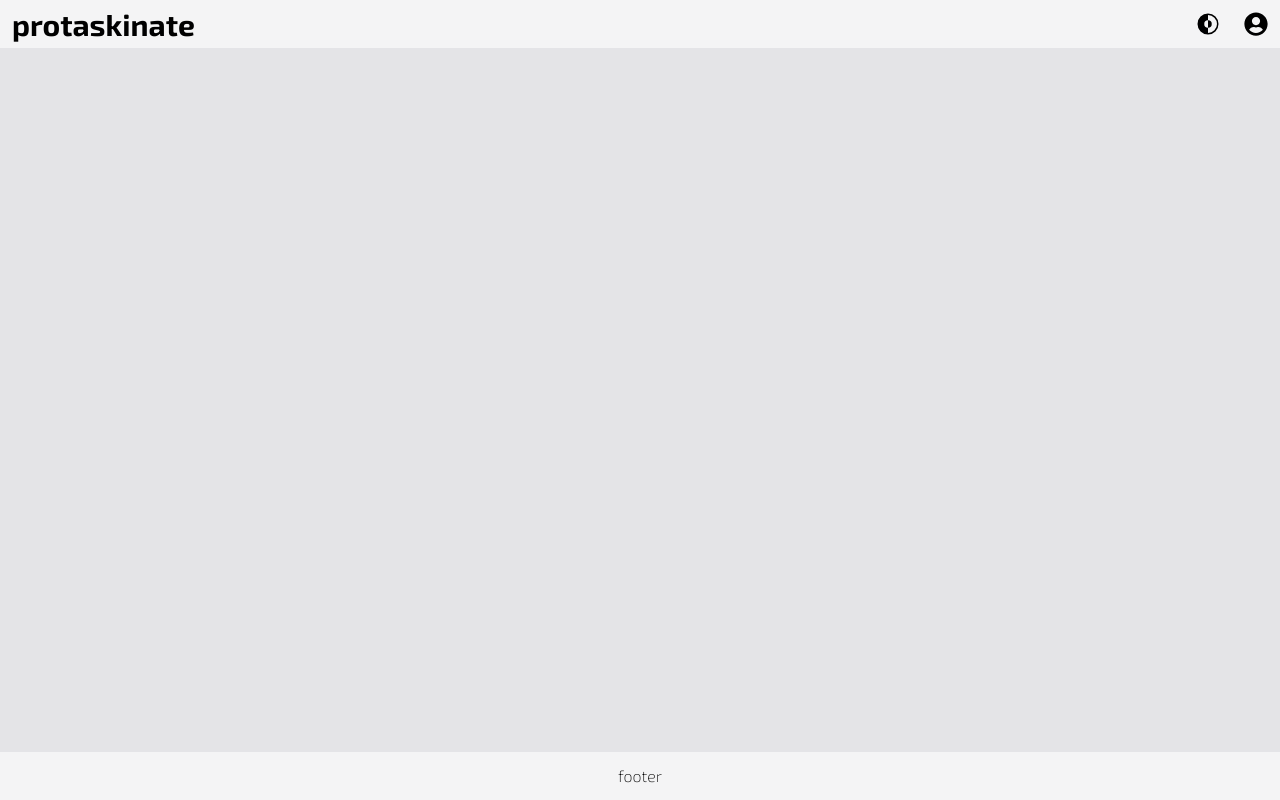
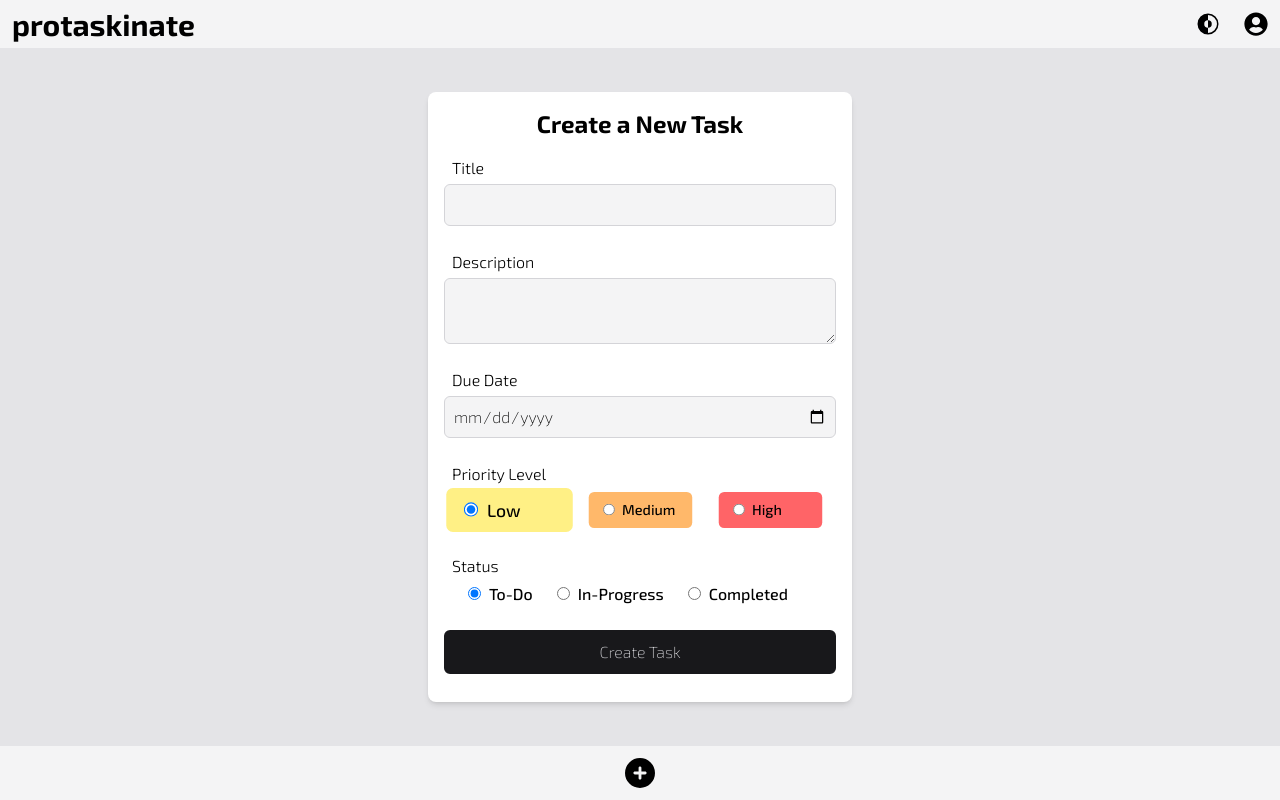
Before and after one commit to cassianebel/protaskinate, a React (Vite) app: page /create in a window 1280 px wide. Built offline with nearby package versions, Linux system fonts and the light colour scheme; no server answers.

Commit message:
create and read tasks

```diff
--- a/src/App.jsx
+++ b/src/App.jsx
@@ -9,6 +9,8 @@ import Home from "./Components/Home";
 import Profile from "./Components/Profile";
 import { IoInvertMode } from "react-icons/io5";
 import { FaUserCircle } from "react-icons/fa";
+import { FaCirclePlus } from "react-icons/fa6";
+import CreateTaskForm from "./Components/CreateTaskForm";
 
 function App() {
   const [theme, setTheme] = useState("light");
@@ -40,11 +42,6 @@ function App() {
               to="/"
               className="text-xl md:text-2xl lg:text-3xl font-bold"
             >
-              {/* pr<span className="hidden md:inline">o</span>t
-              <span className="hidden md:inline">a</span>sk
-              <span className="hidden md:inline">i</span>n
-              <span className="hidden md:inline">a</span>t
-              <span className="hidden md:inline">e</span> */}
               protaskinate
             </NavLink>
           </h1>
@@ -65,9 +62,12 @@ function App() {
           <Route path="/signup" element={<SignUp />} />
           <Route path="/signout" element={<SignOut />} />
           <Route path="/profile" element={<Profile user={user} />} />
+          <Route path="/create" element={<CreateTaskForm user={user} />} />
         </Routes>
-        <footer className="sticky bottom-0 w-full bg-zinc-100 dark:bg-zinc-900 p-3 text-center">
-          <p>footer</p>
+        <footer className="sticky bottom-0 w-full bg-zinc-100 dark:bg-zinc-900 p-3 flex items-center justify-center text-3xl">
+          <NavLink to="/create">
+            <FaCirclePlus />
+          </NavLink>
         </footer>
       </div>
     </div>
--- /dev/null
+++ b/src/Components/CreateTaskForm.jsx
@@ -0,0 +1,194 @@
+import { useState } from "react";
+import { useNavigate } from "react-router-dom";
+import Input from "./Input";
+import Button from "./Button";
+import { createTask } from "../firestore";
+
+const CreateTaskForm = ({ user }) => {
+  const [taskTitle, setTaskTitle] = useState("");
+  const [taskDescription, setTaskDescription] = useState("");
+  const [taskDueDate, setTaskDueDate] = useState("");
+  const [taskPriority, setTaskPriority] = useState("low");
+  const [taskStatus, setTaskStatus] = useState("to-do");
+  const navigate = useNavigate();
+
+  const handleSubmit = (e) => {
+    e.preventDefault();
+
+    const newTask = {
+      title: taskTitle,
+      description: taskDescription,
+      dueDate: taskDueDate ? taskDueDate : null,
+      priority: taskPriority,
+      status: taskStatus,
+      userId: user.uid,
+      createdTimestamp: new Date(),
+      lastModifiedTimestamp: new Date(),
+    };
+
+    createTask(newTask)
+      .then((docId) => {
+        if (docId) {
+          // Reset form fields
+          setTaskTitle("");
+          setTaskDescription("");
+          setTaskDueDate("");
+          setTaskPriority("low");
+          setTaskStatus("to-do");
+          //redirect to home page
+          navigate(`/`);
+        } else {
+          console.error("Failed to add task.");
+        }
+      })
+      .catch((error) => {
+        console.error("An error occurred:", error);
+      });
+  };
+
+  return (
+    <div className="w-full max-w-md mx-auto">
+      <form
+        onSubmit={handleSubmit}
+        className="p-4 mx-3 bg-white dark:bg-zinc-900 rounded-lg shadow-md"
+      >
+        <h2 className="text-2xl font-bold mb-4 text-center">
+          Create a New Task
+        </h2>
+        <Input
+          type="text"
+          label="Title"
+          name="title"
+          value={taskTitle}
+          changeHandler={(e) => setTaskTitle(e.target.value)}
+          required={true}
+        />
+        <label htmlFor="description" className="block mx-2 mb-1 font-light">
+          Description
+        </label>
+        <textarea
+          className="block w-full p-2 mb-6 border border-zinc-300 bg-zinc-100 rounded-md dark:border-zinc-700 dark:bg-zinc-800"
+          type="text"
+          id="description"
+          label="Description"
+          name="description"
+          value={taskDescription}
+          onChange={(e) => setTaskDescription(e.target.value)}
+        />
+        <Input
+          type="date"
+          label="Due Date"
+          name="dueDate"
+          value={taskDueDate}
+          changeHandler={(e) => setTaskDueDate(e.target.value)}
+        />
+        <fieldset className="mb-6">
+          <legend className="block mx-2 mb-1 font-light">Priority Level</legend>
+          <div className="grid grid-cols-3 ">
+            <div>
+              <label
+                className="bg-yellow-200 dark:bg-yellow-500 dark:text-zinc-950 block p-2 mx-2 scale-90 has-[:checked]:scale-110 transition-all duration-300 ease-in-out font-medium rounded-md"
+                htmlFor="low"
+              >
+                <input
+                  type="radio"
+                  id="low"
+                  name="low"
+                  value="low"
+                  className="mx-2"
+                  checked={taskPriority === "low"}
+                  onChange={(e) => setTaskPriority(e.target.value)}
+                />
+                Low
+              </label>
+            </div>
+            <div>
+              <label
+                className="bg-orange-300 dark:bg-orange-700 dark:text-white  block p-2 mx-2 scale-90 has-[:checked]:scale-110 transition-all duration-300 ease-in-out font-medium rounded-md"
+                htmlFor="medium"
+              >
+                <input
+                  type="radio"
+                  id="medium"
+                  name="medium"
+                  value="medium"
+                  className="mx-2"
+                  checked={taskPriority === "medium"}
+                  onChange={(e) => setTaskPriority(e.target.value)}
+                />
+                Medium
+              </label>
+            </div>
+            <div>
+              <label
+                className="bg-red-400 dark:bg-red-700 dark:text-zinc-50  block p-2 mx-2 scale-90 has-[:checked]:scale-110 transition-all duration-300 ease-in-out font-medium rounded-md"
+                htmlFor="high"
+              >
+                <input
+                  type="radio"
+                  id="high"
+                  name="high"
+                  value="high"
+                  className="mx-2"
+                  checked={taskPriority === "high"}
+                  onChange={(e) => setTaskPriority(e.target.value)}
+                />
+                High
+              </label>
+            </div>
+          </div>
+        </fieldset>
+        <fieldset className="mb-6">
+          <legend className="block mx-2 mb-1 font-light">Status</legend>
+          <div className="flex gap-4 ms-4">
+            <div>
+              <label className="font-medium" htmlFor="to-do">
+                <input
+                  type="radio"
+                  id="to-do"
+                  name="to-do"
+                  value="to-do"
+                  className="mx-2"
+                  checked={taskStatus === "to-do"}
+                  onChange={(e) => setTaskStatus(e.target.value)}
+                />
+                To-Do
+              </label>
+            </div>
+            <div>
+              <label className="font-medium" htmlFor="in-progress">
+                <input
+                  type="radio"
+                  id="in-progress"
+                  name="in-progress"
+                  value="in-progress"
+                  className="mx-2"
+                  checked={taskStatus === "in-progress"}
+                  onChange={(e) => setTaskStatus(e.target.value)}
+                />
+                In-Progress
+              </label>
+            </div>
+            <div>
+              <label className="font-medium" htmlFor="completed">
+                <input
+                  type="radio"
+                  id="completed"
+                  name="completed"
+                  value="completed"
+                  className="mx-2"
+                  checked={taskStatus === "completed"}
+                  onChange={(e) => setTaskStatus(e.target.value)}
+                />
+                Completed
+              </label>
+            </div>
+          </div>
+        </fieldset>
+        <Button type="submit" style="primary" text="Create Task" />
+      </form>
+    </div>
+  );
+};
+
+export default CreateTaskForm;
--- a/src/Components/Home.jsx
+++ b/src/Components/Home.jsx
@@ -1,7 +1,69 @@
+import { useState, useEffect } from "react";
 import Link from "./Link";
-import SignOut from "./SignOut";
+import { fetchUsersTasks } from "../firestore";
+import TaskCard from "./TaskCard";
 
 const Home = ({ user }) => {
+  const [loading, setLoading] = useState(true);
+  const [tasks, setTasks] = useState([]);
+  const [error, setError] = useState(null);
+  const [completedTasks, setCompletedTasks] = useState([]);
+  const [toDoTasks, setToDoTasks] = useState([]);
+  const [inProgressTasks, setInProgressTasks] = useState([]);
+
+  useEffect(() => {
+    const fetchTasks = async () => {
+      if (user) {
+        try {
+          const tasks = await fetchUsersTasks(user.uid);
+          setTasks(tasks);
+          setLoading(false);
+        } catch (error) {
+          setError(error.message);
+          setLoading(false);
+        }
+      } else {
+        setLoading(false);
+      }
+    };
+
+    fetchTasks();
+  }, [user]);
+
+  useEffect(() => {
+    if (tasks.length > 0) {
+      let completed = tasks.filter((task) => task.status === "completed");
+      let toDo = tasks.filter((task) => task.status === "to-do");
+      let inProgress = tasks.filter((task) => task.status === "in-progress");
+      // Sort tasks by priority
+      const priorityOrder = { high: 1, medium: 2, low: 3 };
+      toDo.sort((a, b) => {
+        // First, sort by priority
+        const priorityDiff =
+          priorityOrder[a.priority] - priorityOrder[b.priority];
+        if (priorityDiff !== 0) return priorityDiff;
+
+        // If priorities are the same, sort by dueDate (earliest first)
+        if (a.dueDate && b.dueDate) {
+          return new Date(a.dueDate) - new Date(b.dueDate);
+        }
+
+        // Tasks with a dueDate should come before those without
+        if (!a.dueDate) return 1;
+        if (!b.dueDate) return -1;
+
+        return 0;
+      });
+      inProgress = inProgress.sort(
+        (a, b) => priorityOrder[a.priority] - priorityOrder[b.priority]
+      );
+
+      setCompletedTasks(completed);
+      setToDoTasks(toDo);
+      setInProgressTasks(inProgress);
+    }
+  }, [tasks]);
+
   return (
     <div className="w-full">
       {!user ? (
@@ -17,105 +79,67 @@ const Home = ({ user }) => {
         <div className="w-full p-6 lg:grid lg:grid-cols-3 lg:gap-6">
           <div className="">
             <h2 className="text-2xl text-center m-4">Current Task</h2>
-            <div className="bg-yellow-300 dark:bg-yellow-500 ps-4 my-6 rounded-md shadow-md">
-              <div className="w-full bg-zinc-100 dark:bg-zinc-900 p-4 border-2 dark:border-1 border-yellow-300 dark:border-yellow-500 rounded-lg">
-                <h3 className="text-xl font-medium">
-                  Task with a medium length title
-                </h3>
-
-                <p className="my-2 text-zinc-600 dark:text-zinc-400">
-                  Task description with more details to help you accomplish the
-                  task.
-                </p>
-                <div className="flex justify-between items-center">
-                  <p className="font-light mt-2 shrink-0">Due: Feb 24</p>
-                  <ul className="mt-3 flex flex-wrap justify-end gap-3">
-                    <li className="inline-flex items-center bg-blue-200 dark:bg-blue-800 px-3 pb-1 rounded-full text-sm">
-                      work
-                    </li>
-                    <li className="inline-block bg-green-200 dark:bg-green-800 px-3 pb-1 rounded-full text-sm">
-                      tag two
-                    </li>
-                  </ul>
+            {loading ? (
+              <p className="text-center">Loading...</p>
+            ) : error ? (
+              <p className="text-center text-red-700 dark:text-red-400">
+                {error}
+              </p>
+            ) : inProgressTasks.length > 0 ? (
+              inProgressTasks.map((task) => (
+                <div
+                  key={task.id}
+                  className={`${task.priority} ps-4 my-6 rounded-md shadow-md`}
+                >
+                  <TaskCard task={task} />
                 </div>
-              </div>
-            </div>
+              ))
+            ) : (
+              <p className="text-center">Let's get to work on something!</p>
+            )}
           </div>
 
           <div className="lg:order-first">
             <h2 className="text-2xl text-center m-4">To-Dos</h2>
-
-            <div className="bg-orange-300 dark:bg-orange-500 ps-4 my-6 rounded-md shadow-md">
-              <div className="w-full bg-zinc-100 dark:bg-zinc-900 border-2 dark:border-1 border-orange-300 dark:border-orange-500 p-4 rounded-lg">
-                <h3 className="text-xl font-medium">Task Title</h3>
-                <p className="my-2 text-zinc-600 dark:text-zinc-400">
-                  Task with a short description
-                </p>
-                <ul className="mt-3 flex flex-wrap justify-end gap-3">
-                  <li className="inline-block bg-purple-200 dark:bg-purple-800 px-3 pb-1 rounded-full text-sm">
-                    tag three
-                  </li>
-                </ul>
-              </div>
-            </div>
-
-            <div className="bg-red-400 dark:bg-red-500 ps-4 my-6 rounded-md shadow-md">
-              <div className="w-full bg-zinc-100 dark:bg-zinc-900 border-2 dark:border-1 border-red-400 dark:border-red-500 p-4 rounded-lg">
-                <h3 className="text-xl font-medium">
-                  Task with a supercalifragilistic expialidoscious long title
-                </h3>
-                <ul className="mt-3 flex flex-wrap justify-end gap-3">
-                  <li className="inline-block bg-teal-200 dark:bg-teal-800 px-3 pb-1 rounded-full text-sm">
-                    tag four
-                  </li>
-                </ul>
-              </div>
-            </div>
+            {loading ? (
+              <p className="text-center">Loading...</p>
+            ) : error ? (
+              <p className="text-center text-red-700 dark:text-red-400">
+                {error}
+              </p>
+            ) : toDoTasks.length > 0 ? (
+              toDoTasks.map((task) => (
+                <div
+                  key={task.id}
+                  className={`${task.priority} ps-4 my-6 rounded-md shadow-md`}
+                >
+                  <TaskCard task={task} />
+                </div>
+              ))
+            ) : (
+              <p className="text-center">Let's get to work on something!</p>
+            )}
           </div>
-
           <div>
             <h2 className="text-2xl text-center m-4">Completed Tasks</h2>
-
-            <div className="bg-orange-300 dark:bg-orange-500 ps-4 my-6 rounded-md shadow-md opacity-50">
-              <div className="w-full bg-zinc-100 dark:bg-zinc-900 border-2 dark:border-1 border-orange-300 dark:border-orange-500 p-4 rounded-lg">
-                <h3 className="text-xl font-medium">Task Title</h3>
-                <p className="my-2 text-zinc-600 dark:text-zinc-400">
-                  Task with a short description
-                </p>
-                <ul className="mt-3 flex flex-wrap justify-end gap-3">
-                  <li className="inline-block bg-purple-200 dark:bg-purple-800 px-3 pb-1 rounded-full text-sm">
-                    tag three
-                  </li>
-                </ul>
-              </div>
-            </div>
-            <div className="bg-red-400 dark:bg-red-500 ps-4 my-6 rounded-md shadow-md opacity-50">
-              <div className="w-full bg-zinc-100 dark:bg-zinc-900 border-2 dark:border-1 border-red-400 dark:border-red-500 p-4 rounded-lg">
-                <h3 className="text-xl font-medium">Task Title</h3>
-                <ul className="mt-3 flex flex-wrap justify-end gap-3">
-                  <li className="inline-block bg-teal-200 dark:bg-teal-800 px-3 pb-1 rounded-full text-sm">
-                    tag four
-                  </li>
-                </ul>
-              </div>
-            </div>
-            <div className="bg-yellow-300 dark:bg-yellow-500 ps-4 my-6 rounded-md shadow-md opacity-50">
-              <div className="w-full bg-zinc-100 dark:bg-zinc-900 border-2 dark:border-1 border-yellow-300 dark:border-yellow-500 p-4 rounded-lg">
-                <h3 className="text-xl font-medium">Task Title</h3>
-                <p className="my-2 text-zinc-600 dark:text-zinc-400">
-                  Task description with more details to help you accomplish the
-                  task.
-                </p>
-                <ul className="mt-3 flex flex-wrap justify-end gap-3">
-                  <li className="inline-block bg-blue-200 dark:bg-blue-800 px-3 pb-1 rounded-full text-sm">
-                    work
-                  </li>
-                  <li className="inline-block bg-green-200 dark:bg-green-800 px-3 pb-1 rounded-full text-sm">
-                    tag two
-                  </li>
-                </ul>
-              </div>
-            </div>
+            {loading ? (
+              <p className="text-center">Loading...</p>
+            ) : error ? (
+              <p className="text-center text-red-700 dark:text-red-400">
+                {error}
+              </p>
+            ) : completedTasks.length > 0 ? (
+              completedTasks.map((task) => (
+                <div
+                  key={task.id}
+                  className={`${task.priority} ps-4 my-6 rounded-md shadow-md opacity-50`}
+                >
+                  <TaskCard task={task} />
+                </div>
+              ))
+            ) : (
+              <p className="text-center">Let's get to work on something!</p>
+            )}
           </div>
         </div>
       )}
--- a/src/Components/Input.jsx
+++ b/src/Components/Input.jsx
@@ -1,12 +1,13 @@
 const Input = ({ label, name, type, value, changeHandler, required }) => {
   return (
     <>
-      <label htmlFor={name} className="block mx-2">
+      <label htmlFor={name} className="block mx-2 mb-1 font-light">
         {label}
       </label>
       <input
+        id={name}
         name={name}
-        className="block w-full p-2 mb-2 border border-zinc-300 bg-zinc-100 rounded-md dark:border-zinc-700 dark:bg-zinc-800"
+        className="block w-full p-2 mb-6 border border-zinc-300 bg-zinc-100 rounded-md dark:border-zinc-700 dark:bg-zinc-800"
         type={type}
         value={value}
         onChange={changeHandler}
--- /dev/null
+++ b/src/Components/TaskCard.jsx
@@ -0,0 +1,27 @@
+const TaskCard = ({ task }) => {
+  return (
+    <div className="w-full bg-zinc-100 dark:bg-zinc-900 p-4 border-2 dark:border-1 rounded-lg">
+      <h3 className="text-xl font-medium">{task.title}</h3>
+      <p className="my-2 text-zinc-600 dark:text-zinc-400">
+        {task.description}
+      </p>
+      <div className="flex justify-between items-center">
+        {task.dueDate && (
+          <p className="font-light mt-2 shrink-0">
+            Due: {new Date(task.dueDate).toString().slice(0, 10)}
+          </p>
+        )}
+        {/* <ul className="mt-3 flex flex-wrap justify-end gap-3">
+          <li className="inline-flex items-center bg-blue-200 dark:bg-blue-800 px-3 pb-1 rounded-full text-sm">
+            work
+          </li>
+          <li className="inline-block bg-green-200 dark:bg-green-800 px-3 pb-1 rounded-full text-sm">
+            tag two
+          </li>
+        </ul> */}
+      </div>
+    </div>
+  );
+};
+
+export default TaskCard;
```
Also changed, not shown: src/firestore.js (+27 -0 lines), src/index.css (+19 -0 lines).
